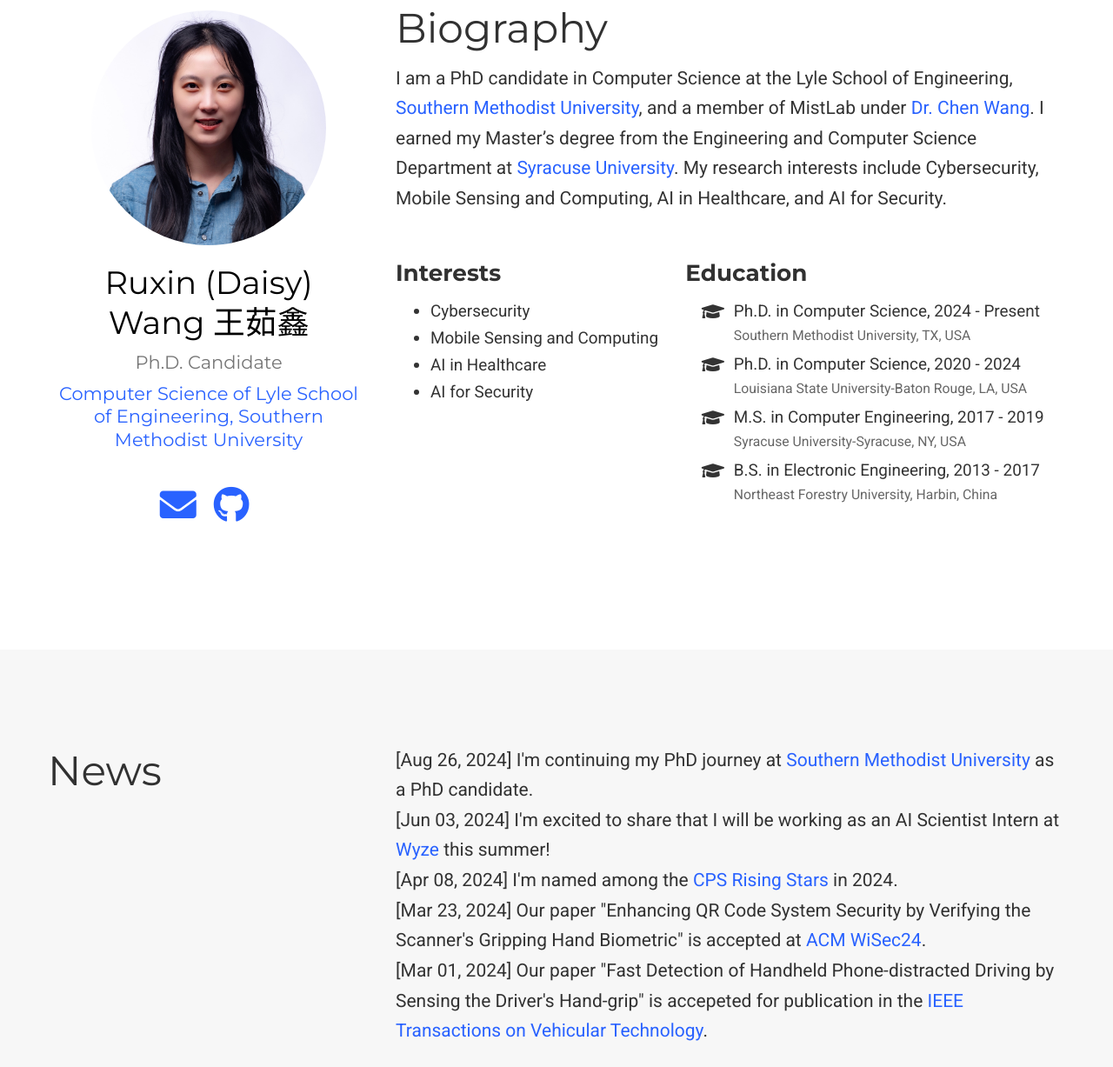
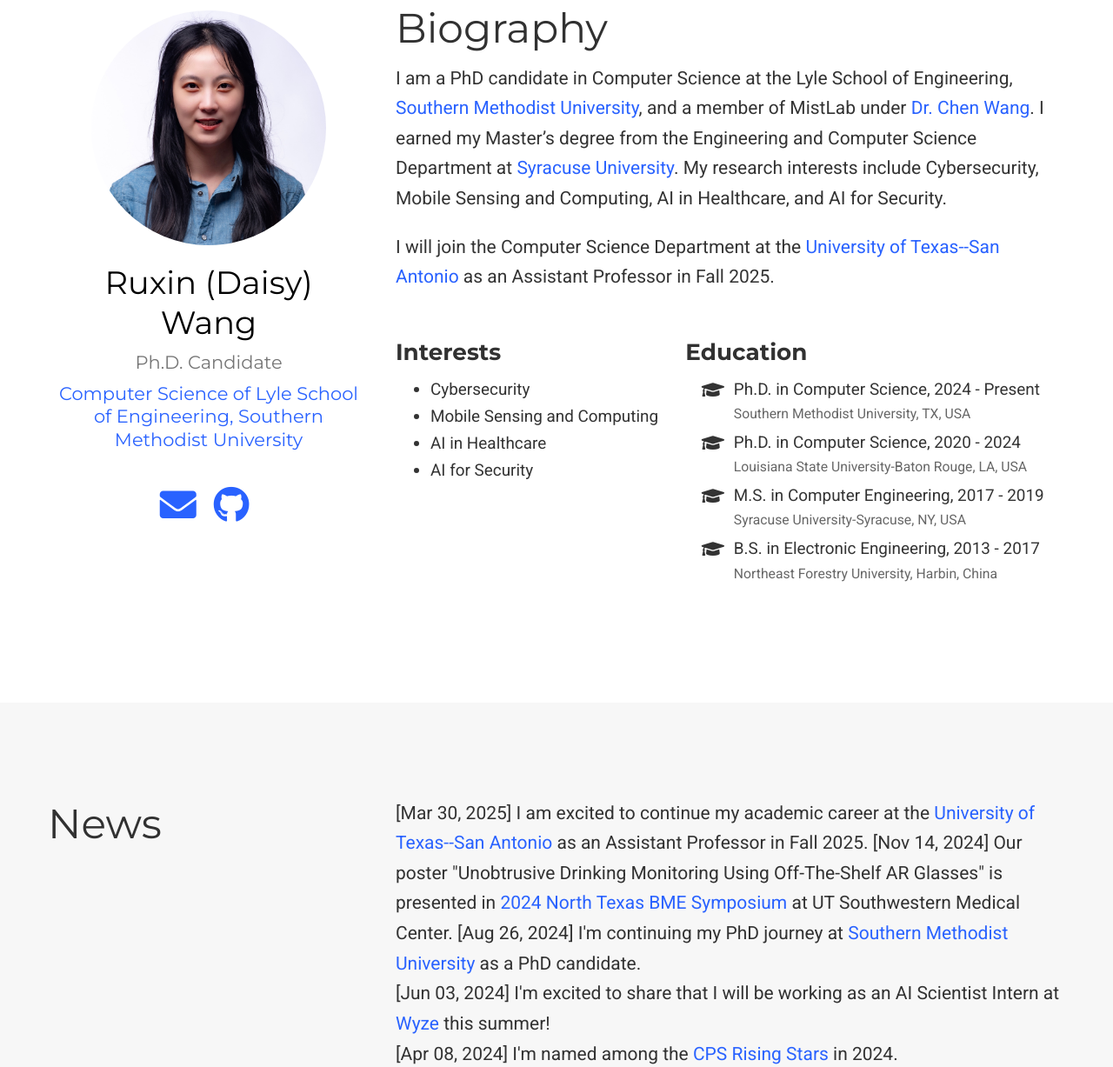
Before and after one commit to RuxinWang1994/RuxinWang1994.github.io, a plain HTML site: page index.html in a window 1280 px wide. Shown: the part 138-1365 px from the top of the page at 87% size. Drawn offline with nearby package versions, Linux system fonts and the light colour scheme; some packages are replaced by stand-ins of ours; some icons are missing.

Commit message:
Add files via upload

```diff
--- a/index.html
+++ b/index.html
@@ -591,7 +591,7 @@
 
 
       <div class="portrait-title">
-        <h2>Ruxin (Daisy) Wang 王茹鑫</h2>
+        <h2>Ruxin (Daisy) Wang</h2>
         <h3>Ph.D. Candidate</h3>
 
 
@@ -682,6 +682,8 @@
 <a href="https://www.smu.edu/" target="_blank" rel="noopener">Southern Methodist University</a>, and a member of MistLab under
 <a href="http://csc.lsu.edu/~chenwang/" target="_blank" rel="noopener">Dr. Chen Wang</a>. I earned my Master&rsquo;s degree from the Engineering and Computer Science Department at
 <a href="https://www.syracuse.edu" target="_blank" rel="noopener">Syracuse University</a>. My research interests include Cybersecurity, Mobile Sensing and Computing, AI in Healthcare, and AI for Security.</p>
+
+ <p>I will join the Computer Science Department at the <a href="https://www.utsa.edu" target="_blank" rel="noopener">University of Texas--San Antonio</a> as an Assistant Professor in Fall 2025.</p>
 
 
     <div class="row">
@@ -782,7 +784,9 @@
   </div>
   <div class="col-12 col-lg-8">
     <p>
-    	[Aug 26, 2024] I'm continuing my PhD journey at <a href="https://www.smu.edu/" target="_blank" rel="noopener">Southern Methodist University</a> as a PhD candidate.<br>
+    	[Mar 30, 2025] I am excited to continue my academic career at the <a href="https://www.utsa.edu" target="_blank" rel="noopener">University of Texas--San Antonio</a> as an Assistant Professor in Fall 2025.
+    	[Nov 14, 2024] Our poster "Unobtrusive Drinking Monitoring Using Off-The-Shelf AR Glasses" is presented in <a href="https://events.utsouthwestern.edu/event/2024-north-texas-biomedical-engineering-symposium" target="_blank" rel="noopener">2024 North Texas BME Symposium</a> at UT Southwestern Medical Center.
+     	[Aug 26, 2024] I'm continuing my PhD journey at <a href="https://www.smu.edu/" target="_blank" rel="noopener">Southern Methodist University</a> as a PhD candidate.<br>
         [Jun 03, 2024] I'm excited to share that I will be working as an AI Scientist Intern at <a href="https://www.wyze.com" target="_blank" rel="noopener">Wyze</a> this summer!<br>
         [Apr 08, 2024] I'm named among the <a href="https://risingstars.linklab.virginia.edu/2024/index.html" target="_blank" rel="noopener">CPS Rising Stars</a> in 2024.<br>
         [Mar 23, 2024] Our paper "Enhancing QR Code System Security by Verifying the Scanner's Gripping Hand Biometric" is accepted at <a href="https://wisec2024.kaist.ac.kr" target="_blank" rel="noopener">ACM WiSec24</a>.<br>
```
